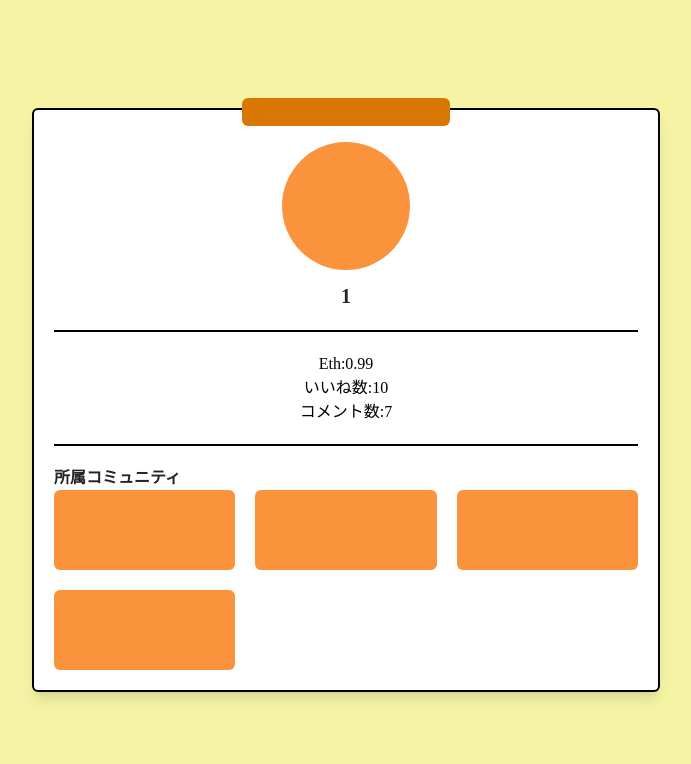
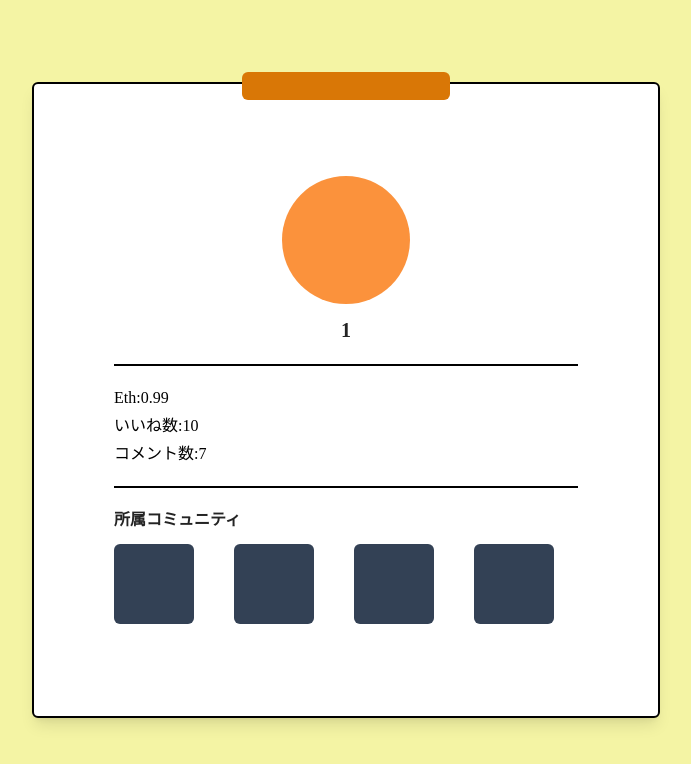
Before and after one commit to kuma0328/web3hackathon, a Next.js app in the folder client/: page /user/1 in a window 1280 px wide. Shown: the top 764 px of the page, without its empty margins (294-985 px from the left). Built offline with nearby package versions, Linux system fonts and the light colour scheme.

Commit message:
fix:communityページの微調整とcomponent分割

```diff
--- /dev/null
+++ b/client/components/BaseParts/Descriptions.tsx
@@ -0,0 +1,14 @@
+import React, { ReactNode } from 'react';
+type TProps = {
+  children: ReactNode;
+  className?: string;
+};
+export const Descriptions = ({ children, className }: TProps) => {
+  return (
+    <div
+      className={`${className} my-5 border-t-2 border-b-2 border-black py-5 text-left`}
+    >
+      {children}
+    </div>
+  );
+};
--- /dev/null
+++ b/client/components/BaseParts/LinkTo.tsx
@@ -0,0 +1,16 @@
+import Link from 'next/link';
+import { ReactNode } from 'react';
+type TProps = {
+  link: string;
+  className?: string;
+  children: ReactNode;
+};
+export const LinkTo = ({ link, className, children }: TProps) => {
+  return (
+    <div
+      className={`${className} rounded-md border-2 border-black py-2 px-4 font-medium shadow-md transition hover:scale-110 hover:transform hover:bg-black hover:text-white`}
+    >
+      <Link href={link}>{children}</Link>
+    </div>
+  );
+};
--- a/client/components/Community/BelongingCommunity.tsx
+++ b/client/components/Community/BelongingCommunity.tsx
@@ -1,9 +1,14 @@
-export const BelongingCommunity = () => {
+type TProps = {
+  className?: string;
+};
+export const BelongingCommunity = ({ className }: TProps) => {
   return (
     <div className="flex gap-10 overflow-x-auto">
       {[0, 1, 2, 3].map(() => {
         return (
-          <div className="my-3 h-20 w-20 flex-none rounded-full bg-slate-700"></div>
+          <div
+            className={`${className} my-3 h-20 w-20 flex-none bg-slate-700`}
+          ></div>
         );
       })}
     </div>
--- a/client/components/Community/Communities.tsx
+++ b/client/components/Community/Communities.tsx
@@ -2,7 +2,7 @@ import { Community } from './Community';
 
 export const Communities = () => {
   return (
-    <div className=" grid grid-cols-5 gap-10">
+    <div className="grid grid-cols-5 gap-10">
       {[0, 1, 2, 3, 4, 5].map(() => {
         return (
           <Community
--- a/client/components/Community/Community.tsx
+++ b/client/components/Community/Community.tsx
@@ -1,4 +1,7 @@
 import { Board } from '../BaseParts/Board';
+import { Button } from '../BaseParts/Button';
+import { Descriptions } from '../BaseParts/Descriptions';
+import { LinkTo } from '../BaseParts/LinkTo';
 type TProps = {
   title: string;
   description: string;
@@ -9,11 +12,14 @@ export const Community = ({ title, description }: TProps) => {
       <div className="p-5">
         <div className="m-auto my-3 h-32 w-full rounded-md bg-orange-400"></div>
         <div>
-          <p className="text-lg font-semibold">{title}</p>
-          <div className="my-5 border-t-2 border-b-2 border-black py-5">
+          <p className="text-center text-lg font-semibold">{title}</p>
+          <Descriptions>
             <p>{description}</p>
-          </div>
+          </Descriptions>
         </div>
+        <LinkTo link="aaa" className="m-auto w-2/3 text-center">
+          見にいく
+        </LinkTo>
       </div>
     </Board>
   );
--- a/client/pages/community/index.tsx
+++ b/client/pages/community/index.tsx
@@ -9,7 +9,7 @@ const index = () => {
       <TypoGraphy className="my-10 text-2xl">
         所属しているコミュニティ
       </TypoGraphy>
-      <BelongingCommunity />
+      <BelongingCommunity className="rounded-full" />
       <TypoGraphy className="my-10 text-2xl">コミュニティ一覧</TypoGraphy>
       <Communities />
     </Page>
--- a/client/pages/user/[name].tsx
+++ b/client/pages/user/[name].tsx
@@ -2,6 +2,8 @@ import { Board } from '../../components/BaseParts/Board';
 import { TypoGraphy } from '../../components/BaseParts/TypoGraphy';
 import { Page } from '../../components/Wrapper/Page';
 import { useRouter } from 'next/router';
+import { Descriptions } from '../../components/BaseParts/Descriptions';
+import { BelongingCommunity } from '../../components/Community/BelongingCommunity';
 const index = () => {
   const router = useRouter();
   const { name } = router.query;
@@ -9,25 +11,16 @@ const index = () => {
     <div>
       <Page wide={true}>
         <Board className="w-full md:w-1/2">
-          <div className="p-5 text-center">
+          <div className="p-5 text-center md:p-20">
             <div className="m-auto my-3 h-32 w-32 rounded-full bg-orange-400"></div>
             <TypoGraphy className="text-xl">{name}</TypoGraphy>
-            <div className="my-5 border-t-2 border-b-2 border-black py-5">
+            <Descriptions>
               <p>Eth:0.99</p>
-              <p>いいね数:10</p>
+              <p className="py-1">いいね数:10</p>
               <p>コメント数:7</p>
-            </div>
+            </Descriptions>
             <TypoGraphy className="text-left">所属コミュニティ</TypoGraphy>
-            <div className="grid grid-cols-3 justify-items-center gap-5">
-              {[0, 1, 2, 3].map((index) => {
-                return (
-                  <div
-                    key={index}
-                    className=" h-20 w-full rounded-md bg-orange-400"
-                  ></div>
-                );
-              })}
-            </div>
+            <BelongingCommunity className="rounded-md" />
           </div>
         </Board>
       </Page>
```
